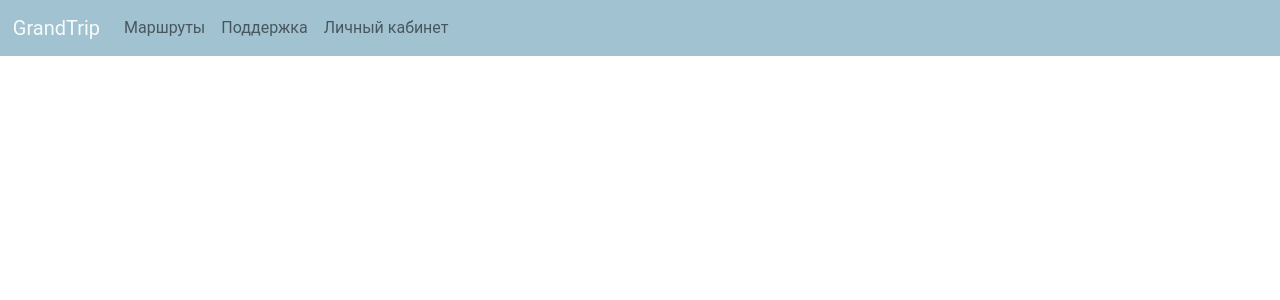
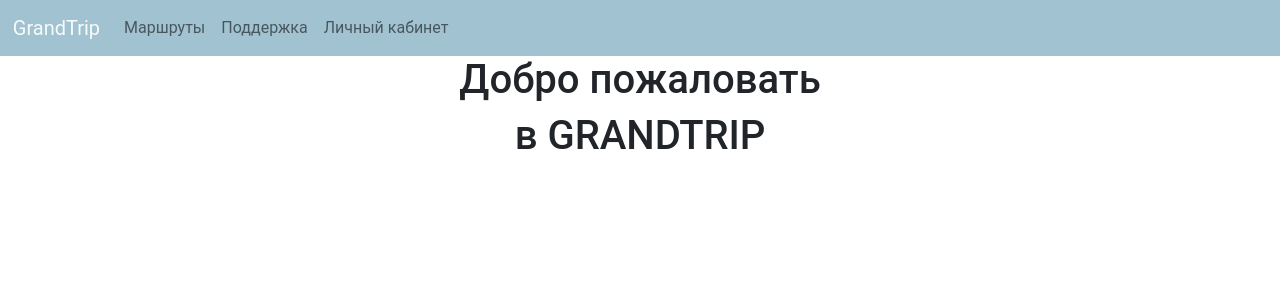
Before and after one commit to timurturovets/GrandTripFrontend, a React (Create React App) app in the folder grandtrip/: page /newhome in a window 1280 px wide. Shown: the top 300 px of the page. Built offline with nearby package versions, Linux system fonts and the light colour scheme.

Commit message:
Продолжение разработки

```diff
--- a/grandtrip/src/App.tsx
+++ b/grandtrip/src/App.tsx
@@ -2,6 +2,7 @@
 import React, { Component } from 'react'
 import Layout from './Layout'
 import HomePage from './Pages/HomePage'
+import NewHomePage from './Pages/NewHomePage'
 import RoutesPage from './Pages/RoutesPage'
 import NewRoutesPage from './Pages/NewRoutesPage'
 import SupportPage from './Pages/SupportPage'
@@ -15,6 +16,7 @@
             <Layout>
                 <Routes>
                     <Route path="/" element={<HomePage />} />
+                    <Route path="/newhome" element={<NewHomePage />} />
                     <Route path="/routes" element={<RoutesPage />} />
                     <Route path="/newroutes" element={<NewRoutesPage />} />
                     <Route path="/browseroutes" element={<BrowseRoutesPage />} />
--- a/grandtrip/src/Layout.tsx
+++ b/grandtrip/src/Layout.tsx
@@ -50,7 +50,7 @@
                         </nav>
                     </header>
                 </div>
-                    <div id="cont" style={{display: 'flex'}}>
+                    <div id="cont" /*style={{display: 'flex'}}*/>
                         {children}
                     </div>
         </div>
--- a/grandtrip/src/Pages/ConstructorPage.tsx
+++ b/grandtrip/src/Pages/ConstructorPage.tsx
@@ -1,8 +1,7 @@
 import React, { Component } from 'react'
-import AuthComponent from '../AuthComponent'
+//import AuthComponent from '../AuthComponent'
 import L from 'leaflet'
 import ConstructorToolbar from '../Components/ConstructorToolbar'
-import getPointBySearch from '../Functions/getPointBySearch'
 import createMap from '../Functions/createMap'
 
 interface ConstructorPageState{
--- /dev/null
+++ b/grandtrip/src/Pages/NewHomePage.tsx
@@ -0,0 +1,14 @@
+import React, { Component } from 'react'
+import { Link } from 'react-router-dom'
+
+export default class NewHomePage extends Component {
+    render() {
+        return <div>
+            <div className="m-auto">
+                <h1>Добро пожаловать</h1>
+                <h1 className="ml-3">в GRANDTRIP</h1>
+            </div>
+            <hr />
+        </div>
+    }
+}
--- a/grandtrip/src/Pages/RoutesPage.tsx
+++ b/grandtrip/src/Pages/RoutesPage.tsx
@@ -5,7 +5,6 @@
 import RouteInformation from '../Interfaces/RouteInformation'
 import Dot from '../Interfaces/Dot'
 import Line from '../Interfaces/Line'
-import getPointBySearch from '../Functions/getPointBySearch'
 import { getRouteById } from '../Functions/getRouteById'
 import createMap from '../Functions/createMap'
 
@@ -87,7 +86,7 @@
         return <div style={{textAlign: "left", display: "flex"}}>
         <div id="MySideNav" className="text-center" style={{zIndex: 100}}>
             <div className="bg-dark text-light p-3">
-                <div className="form-check-inline form-switch m-2">
+                {/*<div className="form-check-inline form-switch m-2">
                     <input id="season-radio1" className="form-check-input"
                     type="radio" name="SEASON" value="summer" checked={season === "summer"}
                         onChange={e => this.handleSeasonChange("summer")} />
@@ -98,12 +97,12 @@
                     type="radio" name="SEASON" value="winter" checked={season === "winter"}
                         onChange={e => this.handleSeasonChange("winter")} />
                     <label className="form-check-label ">Зима</label>
-                </div>
-                {/*<select onChange={e=>this.handleSeasonChange(e.target.value as Season)}>
+                </div>*/}
+                <select onChange={e=>this.handleSeasonChange(e.target.value as Season)}>
                     <option value="none" selected={season==="none"}>Сбросить</option>
                     <option value="summer" selected={season==="summer"}>Лето</option>
                     <option value="winter" selected={season==="winter"}>Зима</option>
-                </select>*/}
+                </select>
                 <select onChange={e=>this.handleThemeChange(e.target.value as Theme)}>
                     <option value="none">Выбрать все</option>
                     <option value="modern-world">Современный мир</option>
```
Also changed, not shown: grandtrip/src/Pages/HomePage.tsx (+0 -7 lines), grandtrip/src/Functions/createMap.ts (indentation only), 1 other file (tests, documents, lock files or other folders).
